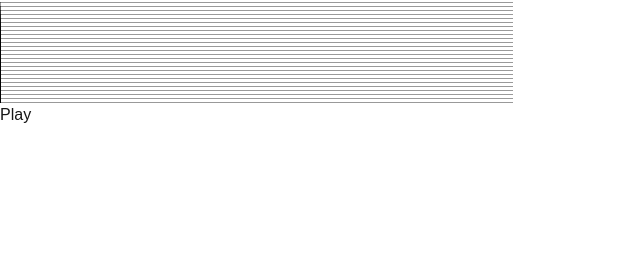
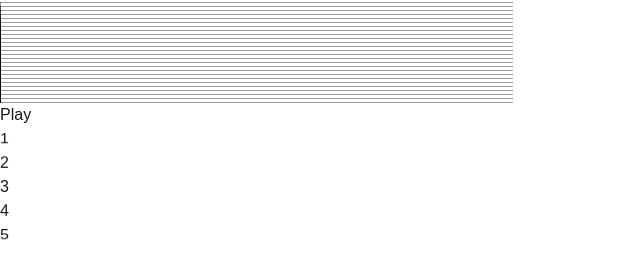
Before and after one commit to TzuHsuan/spinwheel, a Next.js app: page / in a window 1280 px wide. Shown: the part 100-378 px from the top of the page, without its empty margins (0-640 px from the left). Built offline with nearby package versions, Linux system fonts and the light colour scheme.

Commit message:
add roulette

```diff
--- /dev/null
+++ b/src/app/components/roulette.tsx
@@ -0,0 +1,59 @@
+import React, { useState } from 'react';
+
+type entry = {
+	id: string,
+	name?: string,
+}
+
+export const Roulette = ({ entries }: { entries: entry[] }) => {
+	const [selected, setSelected] = useState<entry | null>(null);
+
+	const selectRandomEntry = () => {
+		if (entries.length === 0) return;
+		const randomIndex = Math.floor(Math.random() * entries.length);
+		setSelected(entries[randomIndex]);
+	};
+
+	const [rotation, setRotation] = useState(0);
+	const [force, setForce] = useState(0);
+	const [friciton, setFriction] = useState(0);
+
+	const spin = () => {
+		setForce(10 + Math.random() * 20)
+		setFriction(0.99); // Simulate friction
+		requestAnimationFrame(spin);
+	}
+
+	const animate = () => {
+		setRotation(prev => (prev + force / 10) % 360);
+		setForce(prev => prev * friciton);
+		if (force < 0.1) {
+			setForce(0);
+			setFriction(0);
+			// Optionally, select a random entry here
+			selectRandomEntry();
+		} else {
+			requestAnimationFrame(animate);
+		}
+	}
+
+	const start = () => {
+		requestAnimationFrame(spin);
+	}
+
+	return (
+		/*
+		<div className="flex flex-col items-center">
+			<button onClick={selectRandomEntry} className="bg-blue-500 text-white px-4 py-2 rounded">Spin the Wheel</button>
+			{selected && <div className="mt-4 text-lg">Selected: {selected.name || selected.id}</div>}
+		</div>
+		*/
+		<div className="perspective-origin-center perspective-distant">
+			<div className="border-2 grid place-items-center h-16 w-64" style={{ transform: `translateZ(100px) rotateX(${rotation - 32}deg)` }}>1</div>
+			<div className="border-2 grid place-items-center h-16 w-64" style={{ transform: `rotateX(${rotation - 16}deg)` }}>2</div>
+			<div className="border-2 grid place-items-center h-16 w-64" style={{ transform: `rotateX(${rotation}deg)` }}>3</div>
+			<div className="border-2 grid place-items-center h-16 w-64" style={{ transform: `rotateX(${rotation + 16}deg)` }}>4</div>
+			<div className="border-2 grid place-items-center h-16 w-64" style={{ transform: `rotateX(${rotation + 32}deg)` }}>5</div>
+		</div>
+	);
+}
--- a/src/app/globals.css
+++ b/src/app/globals.css
@@ -1,3 +1,4 @@
+
 @tailwind base;
 @tailwind components;
 @tailwind utilities;
@@ -27,3 +28,7 @@ body {
   transition: transform 0.5s ease-in-out;
   transform: translateX(var(--index));
 }
+
+.panel {
+  transform: rotate(--rotation);
+}
--- a/src/app/page.tsx
+++ b/src/app/page.tsx
@@ -2,6 +2,7 @@
 import { useState } from "react"
 import { Tracks } from "@/app/components/tracks"
 import { Visualizer } from "./components/eq"
+import { Roulette } from "./components/roulette"
 
 export default function Home() {
   const [trackIndex, setTrackIndex] = useState(0)
@@ -10,6 +11,7 @@ export default function Home() {
     <>
       <Tracks trackList={[{ title: "1" }, { title: "2" }, { title: "3" }]} index={trackIndex} setIndex={setTrackIndex} />
       <Visualizer />
+      <Roulette entries={[{ id: "1", name: "Entry 1" }, { id: "2", name: "Entry 2" }, { id: "3", name: "Entry 3" }]} />
     </>
   );
 }
```
